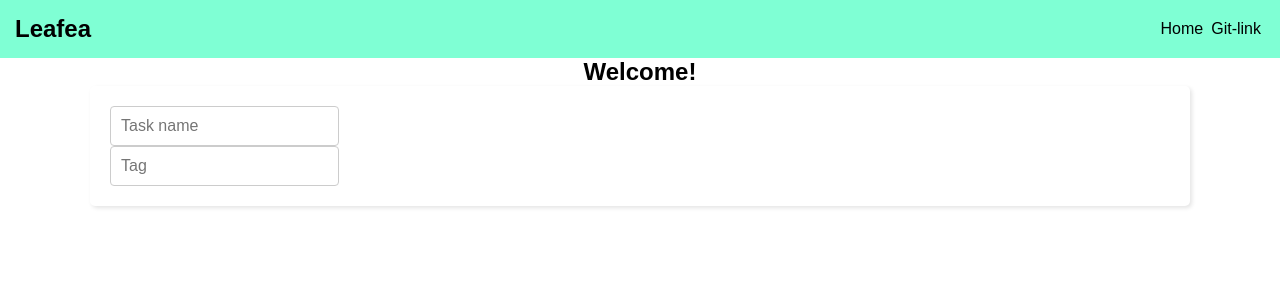
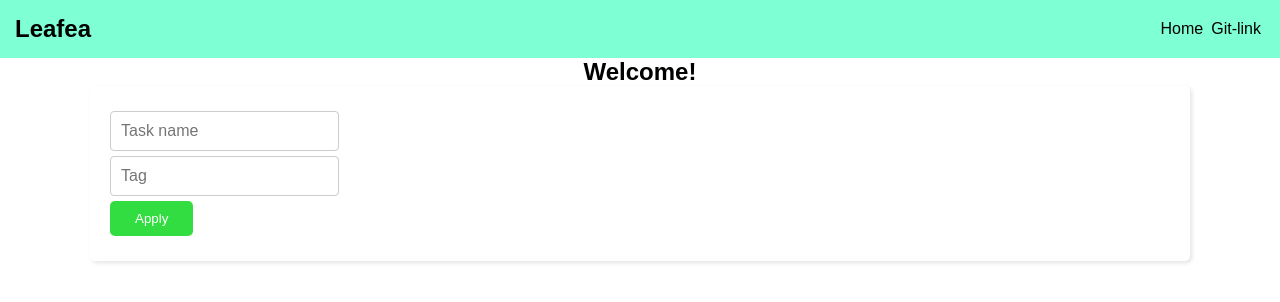
Before and after one commit to leafeea/To-do-list-react, a React (Vite) app: page / in a window 1280 px wide. Shown: the top 302 px of the page. Built offline with nearby package versions, Linux system fonts and the light colour scheme.

Commit message:
added "add task" function

```diff
--- a/src/App.jsx
+++ b/src/App.jsx
@@ -1,25 +1,28 @@
-import { useState } from 'react'
+import {createContext, useState} from 'react'
 import {Header} from './components/header.jsx'
 import {HomePage} from "./pages/homePage/homePage.jsx";
-
 import {BrowserRouter, Routes, Route} from "react-router-dom";
 import './App.css'
+
+export const TasksContext = createContext();
 
 function App() {
     const [linkList, setLinkList] = useState([
         {'label': 'Home', 'link': ''},
-        {'label': 'Git-link', 'link': 'git'},])
+        {'label': 'Git-link', 'link': 'github'},])
     const [tasks, setTasks] = useState([]);
 
 
   return (
+      <TasksContext.Provider value={[tasks, setTasks]}>
           <BrowserRouter>
               <Header linksList={linkList}></Header>
               <Routes>
                   <Route path='/' element={<HomePage/>}></Route>
-            <Route path='/git'></Route>
+                  <Route path='/github'></Route>
               </Routes>
           </BrowserRouter>
+      </TasksContext.Provider>
   )
 }
 
--- a/src/components/ToDoForm/ToDoForm.jsx
+++ b/src/components/ToDoForm/ToDoForm.jsx
@@ -1,15 +1,43 @@
-import React from 'react';
+import React, {useContext, useState, useEffect} from 'react';
 import classes from './ToDoForm.module.css'
 import {Input} from "../input/input.jsx";
+import {Button} from "../button/button.jsx";
+import {TasksContext} from "../../App.jsx";
 
 export const ToDoForm = () => {
+    const [tasks, setTasks] = useContext(TasksContext);
+    const [title, setTitle] = useState('');
+    const [tag, setTag] = useState('');
+
+    function createTask(e){
+        e.preventDefault();
+        if(isExistingTask(title,tag)) return;
+        const newTask = {
+            id: Date.now(),
+            title: title,
+            tag: tag
+        }
+
+        setTasks([...tasks, newTask]);
+
+        function isExistingTask(title,tag){
+            return tasks.some((task) =>
+                task.title.trim().toLowerCase() === title.trim().toLowerCase() &&
+                task.tag.trim().toLowerCase() === tag.trim().toLowerCase()
+            );
+        }
+    }
+
     return (
         <form className={classes.toDoForm}>
-            <div>
-                <Input placeholder='Task name'></Input>
+            <div className={classes.toDoFormElem}>
+                <Input value = {title} onChange = {(e)=> setTitle(e.target.value)} placeholder='Task name'></Input>
             </div>
-            <div>
-                <Input placeholder='Tag'></Input>
+            <div className={classes.toDoFormElem}>
+                <Input value = {tag} onChange = {(e)=> setTag(e.target.value)} placeholder='Tag'></Input>
+            </div>
+            <div className={classes.toDoFormElem}>
+                <Button onClick = {(e)=> createTask(e)}>Apply</Button>
             </div>
         </form>
     );
--- a/src/components/ToDoForm/ToDoForm.module.css
+++ b/src/components/ToDoForm/ToDoForm.module.css
@@ -3,3 +3,7 @@
     padding: 20px;
     box-shadow: 2px 2px 4px #e4e4e4;
 }
+
+.toDoFormElem{
+    margin: 5px 0;
+}
--- /dev/null
+++ b/src/components/button/button.jsx
@@ -0,0 +1,10 @@
+import React from 'react';
+import classes from './button.module.css'
+
+export const Button = ({children, ...props}) => {
+    return (
+        <button className={classes.button} {...props}>
+            {children}
+        </button>
+    );
+};
--- /dev/null
+++ b/src/components/button/button.module.css
@@ -0,0 +1,14 @@
+.button{
+    cursor: pointer;
+    border: none;
+    outline: none;
+    border-radius: 5px;
+    background: #32dd41;
+    padding: 10px 25px;
+    color: #fff;
+    transition: background 0.15s;
+}
+
+.button:hover{
+    background: rgba(50, 221, 65, 0.82);
+}
--- a/src/pages/homePage/homePage.jsx
+++ b/src/pages/homePage/homePage.jsx
@@ -1,13 +1,18 @@
-import React from 'react';
+import React, {useContext} from 'react';
 import './homePage.css'
 import {ToDoForm} from "../../components/ToDoForm/ToDoForm.jsx";
+import {TasksContext} from "../../App.jsx";
 
 export const HomePage = () => {
+
+    const [tasks, setTasks] = useContext(TasksContext);
+
     return (
         <main>
             <div className="content">
                 <h2 style={{textAlign:'center'}}>Welcome!</h2>
                 <ToDoForm></ToDoForm>
+                {tasks.map((task, index) => (<div key={index}><p>{task.title}</p> <p>{task.tag}</p></div>))}
             </div>
         </main>
     );
```
Lines whose indentation alone changed are shown as unchanged.
